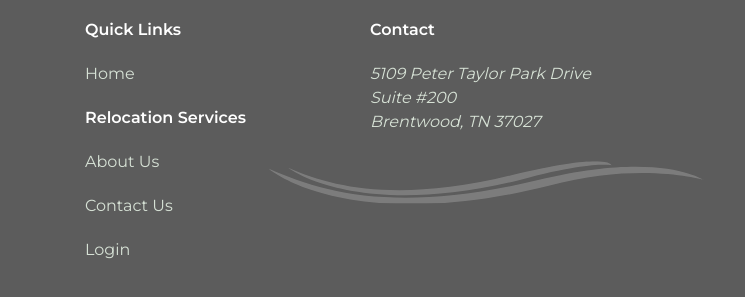
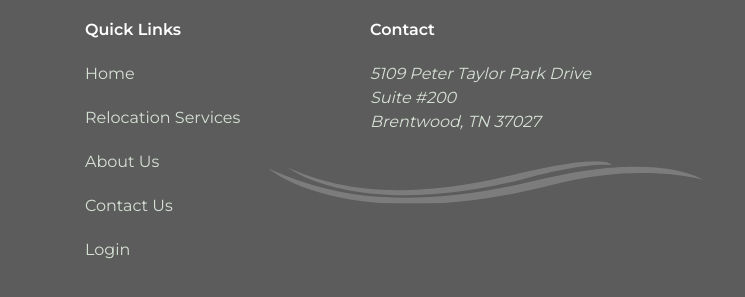
Before and after one commit to ashishmangla0/focustest, a website: page src/pages/index.html in a window 1280 px wide. Shown: the part 3323-3620 px from the top of the page, 0-745 px from the left. Drawn offline with nearby package versions, Linux system fonts and the light colour scheme; files that its build step writes are made by us from their sources; files whose address does not match are found by name.

Commit message:
fix css for footer

```diff
--- a/src/templates/partials/footer.html
+++ b/src/templates/partials/footer.html
@@ -19,13 +19,7 @@
           </h5>
           <ul class="footer__list">
             <li class="footer__item"><a href="/" class="footer__link">Home</a></li>
-          </ul>
-        </div>
-        <div class="footer__col">
-          <h5 class="footer__title">
-            Relocation Services
-          </h5>
-          <ul class="footer__list">
+            <li class="footer__item"><a href="/" class="footer__link"> Relocation Services</a></li>
             <li class="footer__item">
               <a href="/" class="footer__link">About Us</a>
             </li>
```
